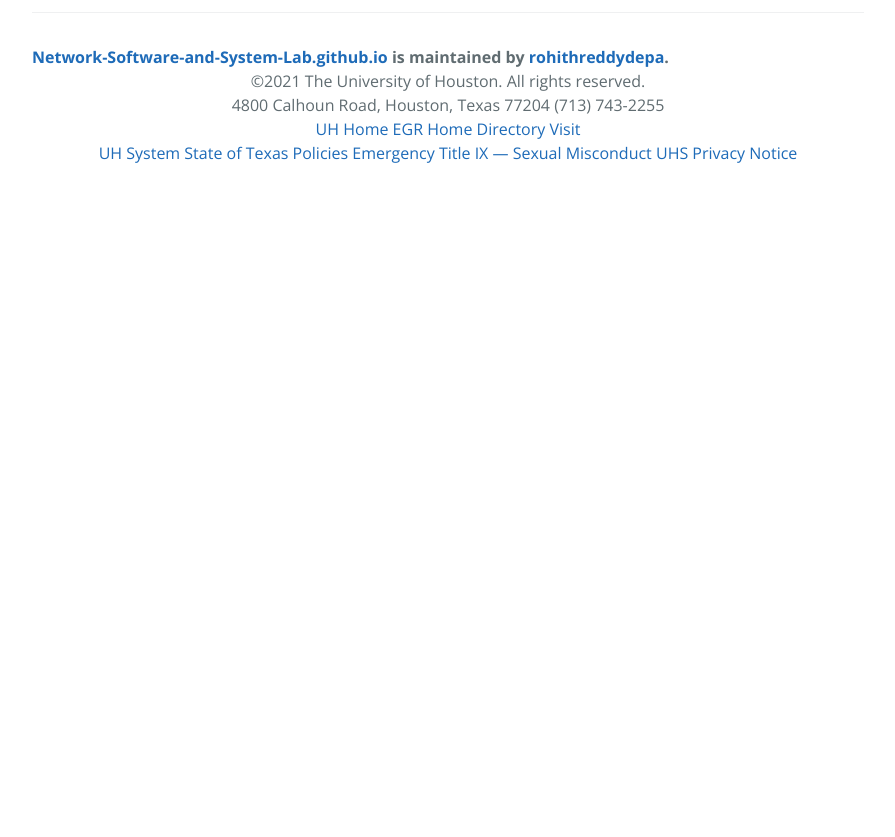
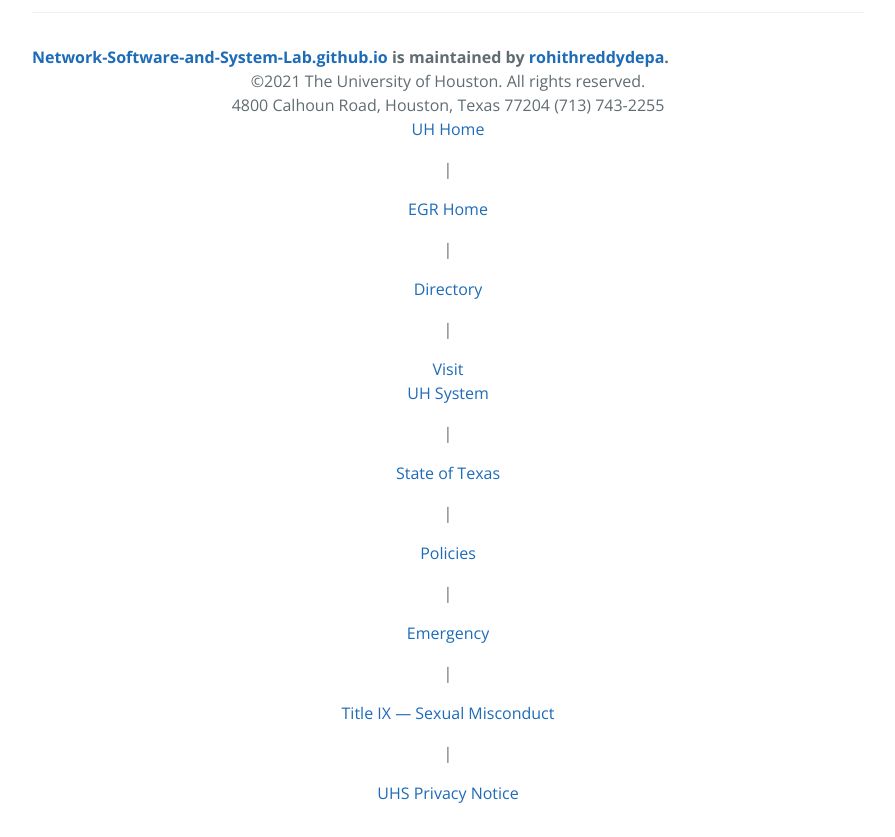
Before and after one commit to rohithreddydepa/Network-Software-and-System-Lab.github.io, a Jekyll site: the page built from index.md, in a window 1280 px wide and 1400 px high, scrolled down 685 px. Shown: the part 563-1400 px from the top of the window, without its empty margins (192-1087 px from the left). Built offline with Jekyll 4.4.1, drawn with Linux system fonts in a browser that asks for light colours; before the commit the page ends 1445 px from its top, so only the background shows below that.

```diff
--- a/_layouts/default.html
+++ b/_layouts/default.html
@@ -29,8 +29,8 @@
 		<div id="address">
 			&copy;2021 The University of Houston. All rights reserved.<br />
 			4800 Calhoun Road, Houston, Texas 77204 (713) 743-2255</div>
-		<a href="http://www.uh.edu/" target="_blank">UH Home</a> <a href="http://www.egr.uh.edu/" target="_blank">EGR Home</a> <a href="http://www.uh.edu/search/directory/" target="_blank">Directory</a> <a href="http://www.uh.edu/visit/index" target="_blank">Visit</a><br />
-		<a href="http://www.uhsystem.edu/" target="_blank">UH System</a> <a href="http://www.texas.gov" target="_blank">State of Texas</a> <a href="http://www.uh.edu/policies/" target="_blank">Policies</a> <a href="http://www.uh.edu/emergency/" target="_blank">Emergency</a> <a href="http://www.uh.edu/equal-opportunity/titleIX-sexual-misconduct/" target="_blank" title="Title IX — Sexual Misconduct">Title IX &mdash; Sexual Misconduct</a> <a href="http://www.uhsystem.edu/privacy-notice/" target="_blank" title="UHS Privacy Notice">UHS Privacy Notice</a>
+		<a href="http://www.uh.edu/" target="_blank">UH Home</a> <p>|</p> <a href="http://www.egr.uh.edu/" target="_blank">EGR Home</a> <p>|</p> <a href="http://www.uh.edu/search/directory/" target="_blank">Directory</a> <p>|</p> <a href="http://www.uh.edu/visit/index" target="_blank">Visit</a><br />
+		<a href="http://www.uhsystem.edu/" target="_blank">UH System</a> <p>|</p> <a href="http://www.texas.gov" target="_blank">State of Texas</a> <p>|</p> <a href="http://www.uh.edu/policies/" target="_blank">Policies</a> <p>|</p> <a href="http://www.uh.edu/emergency/" target="_blank">Emergency</a> <p>|</p> <a href="http://www.uh.edu/equal-opportunity/titleIX-sexual-misconduct/" target="_blank" title="Title IX — Sexual Misconduct">Title IX &mdash; Sexual Misconduct</a> <p>|</p> <a href="http://www.uhsystem.edu/privacy-notice/" target="_blank" title="UHS Privacy Notice">UHS Privacy Notice</a>
 	</div>
 		</center>
 	</footer>
```
